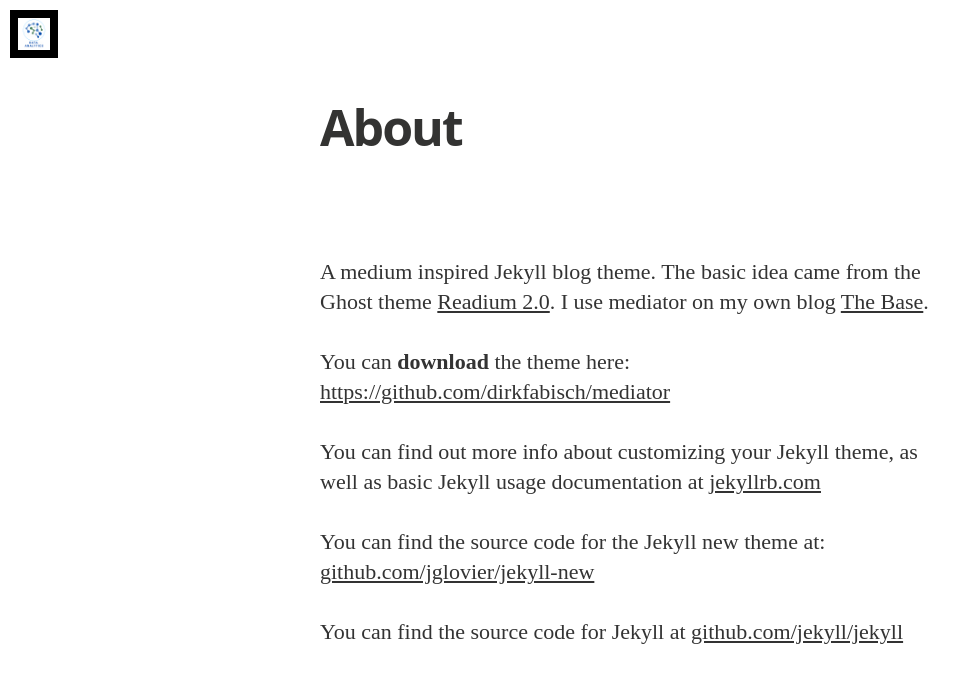
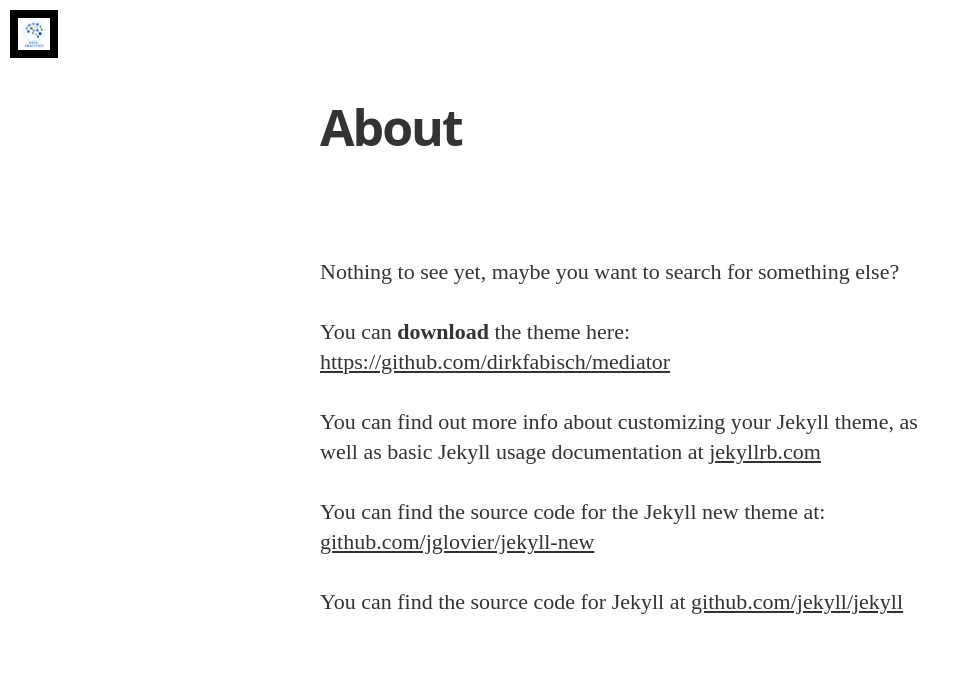
Before and after one commit to gkanellakis/Repogk2, a Jekyll site: the page built from about.md, in a window 1280 px wide, cut to the strip 0-687 px from the top of the page. Shown: the top 683 px of the strip, without its empty margins (0-980 px from the left). Built offline with Jekyll 4.4.1, drawn with Linux system fonts in a browser that asks for light colours; nearby versions of some CDN libraries; some web fonts are replaced; some of the changed text lies outside the part shown.

Commit message:
Jekyll test

```diff
--- a/_config.yml
+++ b/_config.yml
@@ -4,7 +4,7 @@ gems:
   - jekyll-paginate
 
 # Site settings
-title: "G. Kanellakis Data Analyst"
+title: "Gerasimos Kanellakis Data Analyst"
 description: > # this means to ignore newlines until "email:"
    Portfolio: Data-Driven Projects & Insights
 
--- a/_posts/2014-11-30-mediator_features.markdown
+++ b/_posts/2014-11-30-mediator_features.markdown
@@ -13,7 +13,7 @@ This is my project page
 This is an [example link](http://example.com/ "With a Title").
 
 #Combinations
->Lorem ipsum dolor sit amet, consetetur sadipscing elitr, sed diam nonumy eirmod tempor invidunt ut labore et dolore magna aliquyam erat, sed diam voluptua. At vero eos et accusam et justo duo dolores et ea rebum. Stet clita kasd gubergren, no sea takimata sanctus
+>
 >
 > - Apple
 > - Banana
--- a/about.md
+++ b/about.md
@@ -4,8 +4,7 @@ title: About
 permalink: /about/
 ---
 
-A medium inspired Jekyll blog theme. The basic idea came from the Ghost theme
-[Readium 2.0](http://www.svenread.com/readium-ghost-theme/). I use mediator on my own blog [The Base](blog.base68.com).
+Nothing to see yet, maybe you want to search for something else?
 
 You can **download** the theme here:
 [https://github.com/dirkfabisch/mediator](https://github.com/dirkfabisch/mediator)
```
Also changed, not shown: assets/images/000.jpg (deleted), assets/images/DATA_logo_01_small.png (added), favicon.ico (deleted).
